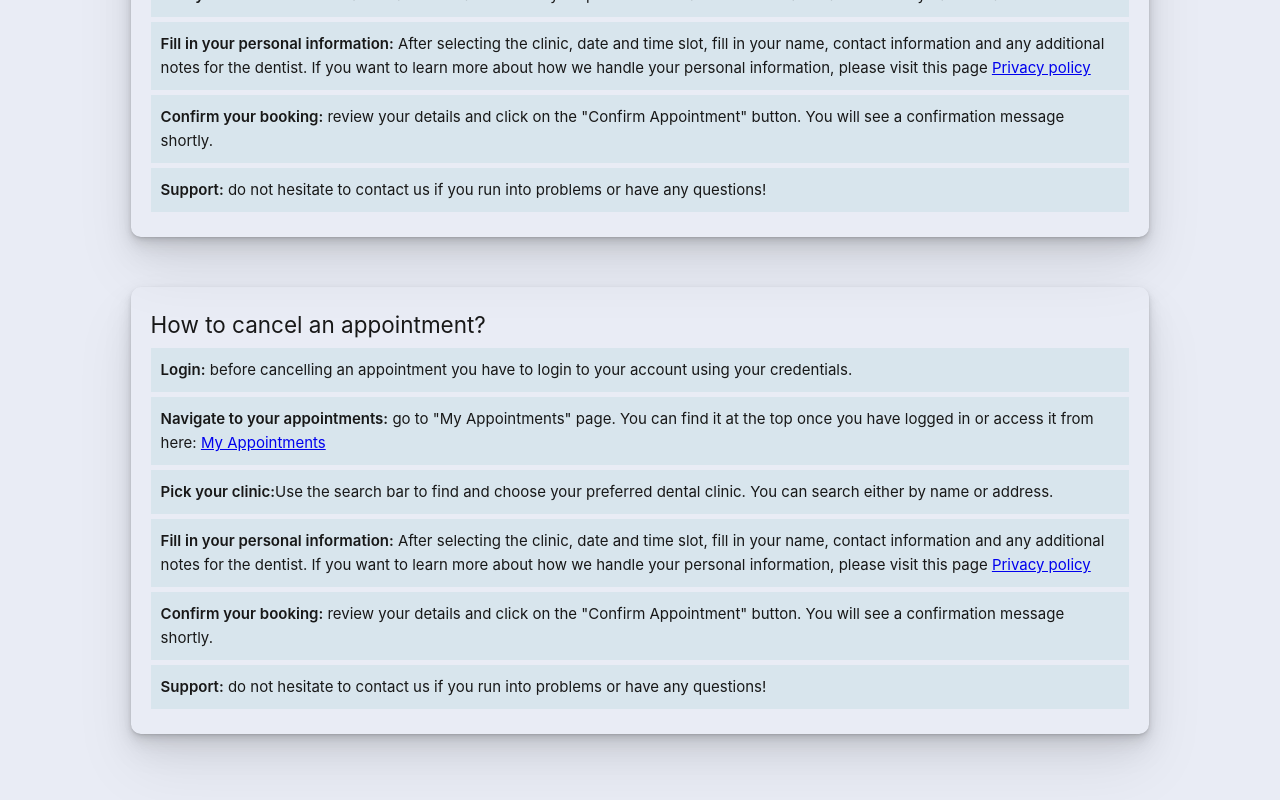
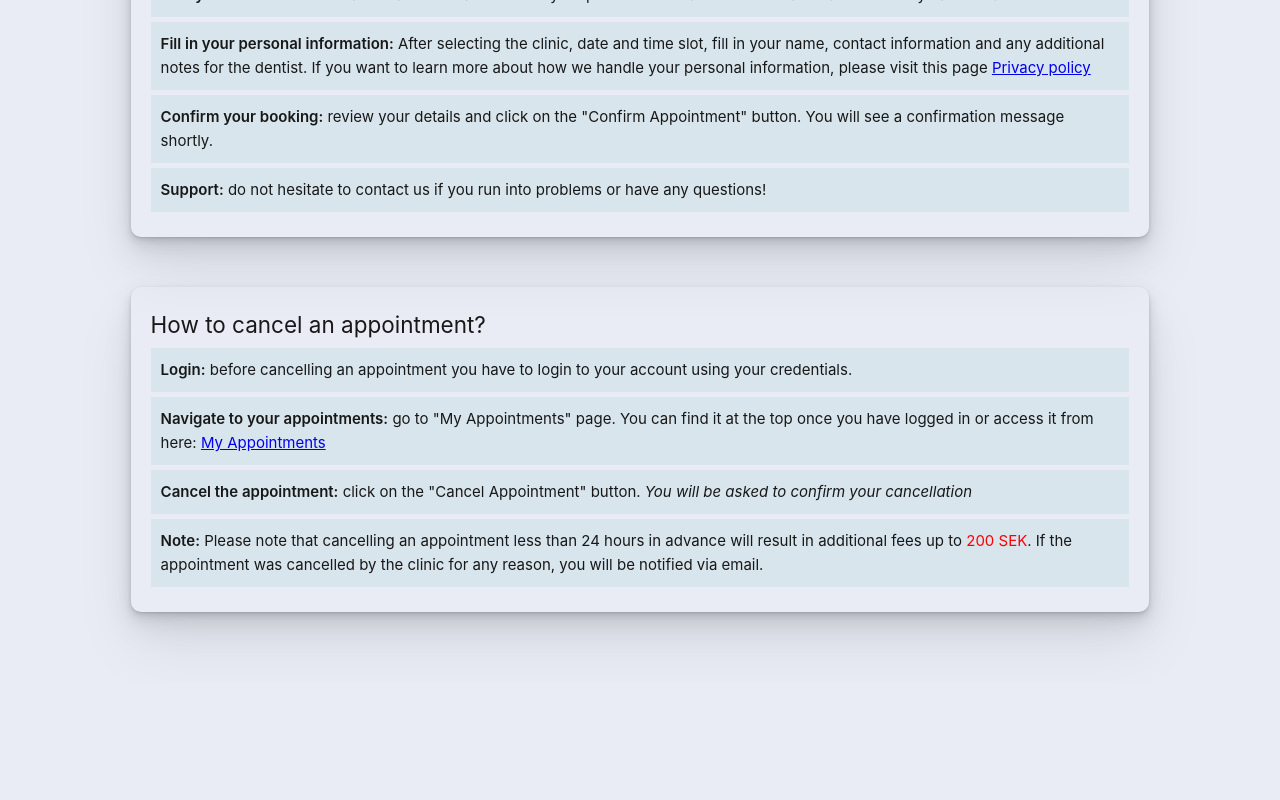
Before and after one commit to gusalzib/Distributed-Systems---Dental-Health-Care-System, a Vue app in the folder dentalHeathcareSystem/client_patient/: page / in a window 1280 px wide. Shown: the part 1388-2188 px from the top of the page. After the commit the page ends 2070 px from the top, so only its background shows below. Built offline with nearby package versions, Linux system fonts and the light colour scheme; no server answers.

Commit message:
#18 add How to cancel an appointment? section on the home page

```diff
--- a/dentalHeathcareSystem/client_patient/src/views/Home.vue
+++ b/dentalHeathcareSystem/client_patient/src/views/Home.vue
@@ -68,22 +68,16 @@
         </div>
 
         <div class="instruction-card">
-          <p class="instruction-item"><span class="instruction-span">Pick your clinic:</span>Use the search bar to find and choose your preferred dental clinic. You can search either by name or address.</p>
+          <p class="instruction-item"><span class="instruction-span">Cancel the appointment:</span> click on the "Cancel Appointment" button. <em>You will be asked to confirm your cancellation</em></p>
         </div>
 
         <div class="instruction-card">
-          <p class="instruction-item"><span class="instruction-span">Fill in your personal information:</span> After selecting the clinic, date and time slot, fill in your name,
-            contact information and any additional notes for the dentist.
-            If you want to learn more about how we handle your personal information, please visit this page </p><router-link class="additional-links"  to="/privacy_policy">Privacy policy</router-link>
+          <p class="instruction-item"><span class="instruction-span">Note:</span> Please note that cancelling an appointment less than 24 hours in
+            advance will result in additional fees up to <span style="color: red;">200 SEK</span>. If the appointment was cancelled by the clinic for any reason,
+            you will be notified via email.</p>
         </div>
 
-        <div class="instruction-card">
-          <p class="instruction-item"><span class="instruction-span">Confirm your booking:</span> review your details and click on the "Confirm Appointment" button. You will see a confirmation message shortly.</p>
-        </div>
 
-        <div class="instruction-card">
-          <p class="instruction-item"><span class="instruction-span">Support:</span> do not hesitate to contact us if you run into problems or have any questions!</p>
-        </div>
       </div>
     </div>
   </main>
```
